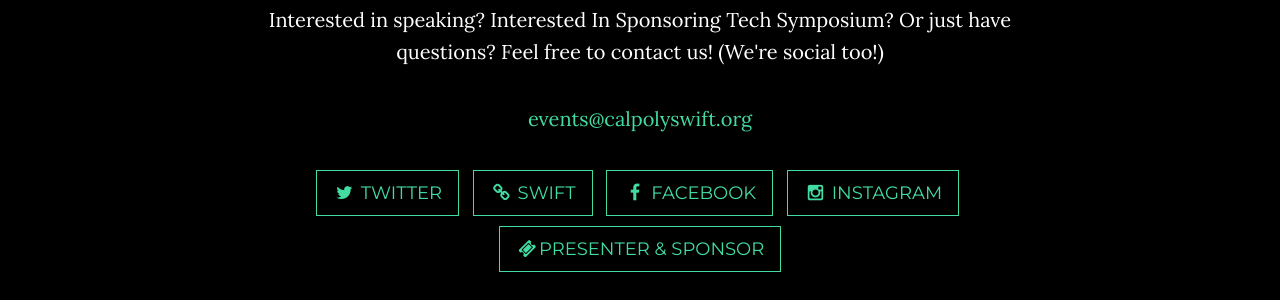
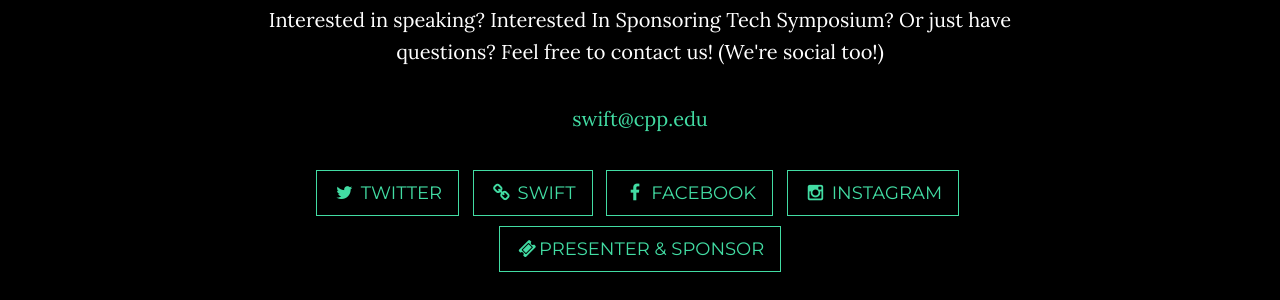
Before and after one commit to CalPolySWIFT/techsymposium-website, a Jekyll site: the page built from index.html, in a window 1280 px wide and 900 px high, scrolled down 3897 px. Shown: the part 154-454 px from the top of the window. Built offline with Jekyll 4.4.1, drawn with Linux system fonts in a browser that asks for light colours.

Commit message:
Update index.html

```diff
--- a/index.html
+++ b/index.html
@@ -131,7 +131,7 @@
             <p>Interested in speaking? Interested In Sponsoring Tech Symposium? Or just have questions? Feel free to
                 contact us! (We're social too!)
             </p>
-            <p><a href="mailto:events@calpolyswift.org">events@calpolyswift.org</a></p>
+            <p><a href="mailto:swift@cpp.edu">swift@cpp.edu</a></p>
             <ul class="list-inline banner-social-buttons">
                 <li>
                     <a href="https://twitter.com/calpolyswift" class="btn btn-default btn-lg">
```
